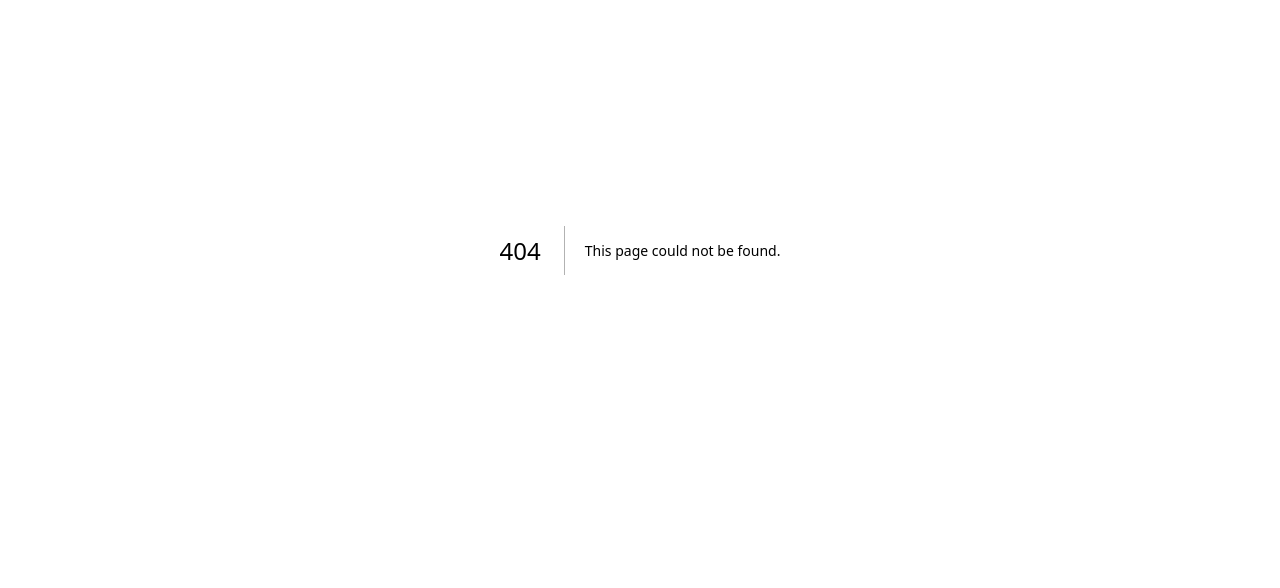
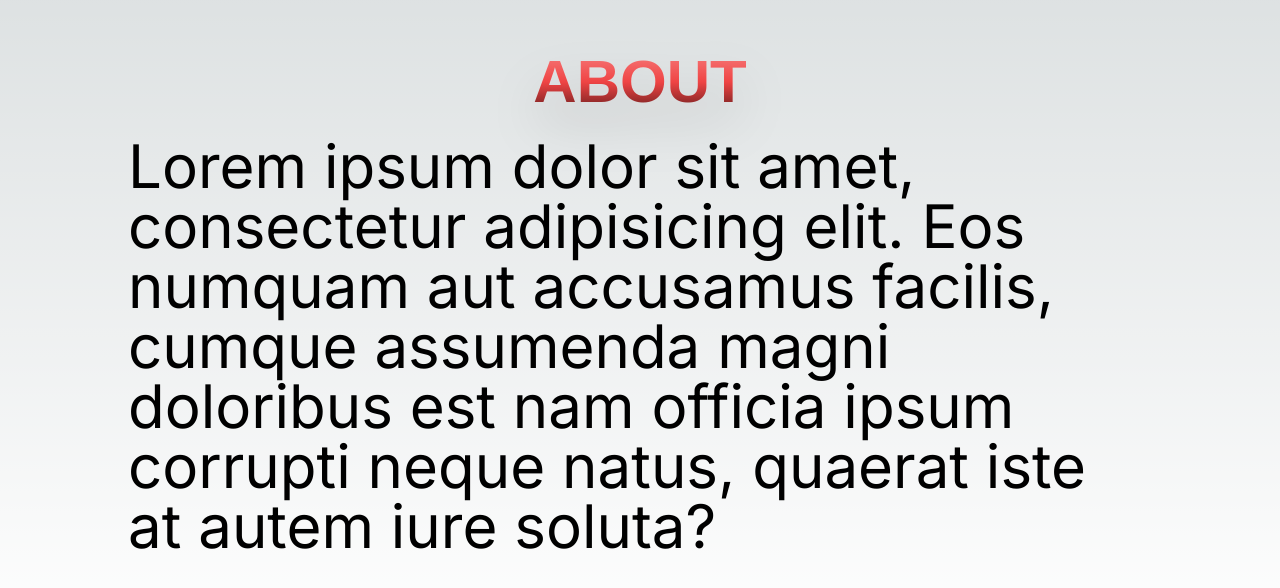
Before and after one commit to sivavarunan/my-website, a Next.js app: page /Pages/about in a window 1280 px wide. Before the commit this address had no page. Shown: the part 150-738 px from the top of the page. Built offline with nearby package versions, Linux system fonts and the light colour scheme.

Commit message:
. added about page

```diff
--- a/src/app/Pages/HomePage.tsx
+++ b/src/app/Pages/HomePage.tsx
@@ -1,4 +1,4 @@
-"use client"
+"use client";
 import React from 'react';
 import { TextGenerateEffect } from "@/Components/text-generate-effect";
 import App from '@/Components/App';
@@ -29,7 +29,10 @@ const HomePage: React.FC = () => {
               Feel <span className='bg-clip-text bg-gradient-to-b from-red-300 via-red-500 to-black drop-shadow-2xl shadow-red-500/30lg rounded-lg'> Free </span> to Explore About Me..
             </p>
             <Link href="/pages/about" passHref>
-              <button className="inline-flex h-11 animate-shimmer items-center justify-center rounded-md border border-slate-800 bg-[linear-gradient(110deg,#000103,45%,#1e2631,55%,#000103)] bg-[length:200%_100%] px-6 font-medium text-slate-400 transition-colors focus:outline-none focus:ring-2 focus:ring-slate-400 focus:ring-offset-2 focus:ring-offset-slate-50 mt-6">
+              <button
+                className="inline-flex h-11 animate-shimmer items-center justify-center rounded-md border border-slate-800 bg-[linear-gradient(110deg,#000103,45%,#1e2631,55%,#000103)] bg-[length:200%_100%] px-6 font-medium text-slate-400 transition-colors focus:outline-none focus:ring-2 focus:ring-slate-400 focus:ring-offset-2 focus:ring-offset-slate-50 mt-6"
+                aria-label="Get started"
+              >
                 Get started
               </button>
             </Link>
--- /dev/null
+++ b/src/app/Pages/about/page.tsx
@@ -0,0 +1,37 @@
+
+import React from 'react';
+import App from '@/Components/App';
+import { BackgroundGradientAnimation } from "@/Components/background-gradient-animation";
+
+const About = () => {
+  return (
+
+      <div className='relative h-screen overflow-hidden'>
+        <BackgroundGradientAnimation
+          gradientBackgroundStart="rgb(120, 120, 120)"  // Light red
+          gradientBackgroundEnd="rgb(0, 0, 0)"          // Black
+          firstColor="211, 211, 211"                   // Light Gray
+          secondColor="169, 169, 169"                   // Darker Gray
+          thirdColor="128, 128, 128"                   // Medium Gray
+          fourthColor="80, 80, 80"                      // Dark Gray
+          fifthColor="0, 0, 0"                          // Black
+          pointerColor="200, 200, 200"              // White for contrast
+          size="20%"
+          blendingValue="soft-light"
+        >
+          <div className="flex flex-col justify-center items-center p-4">
+            <div className="max-w-screen-lg w-full">
+              <div className="flex flex-col items-center justify-center mb-6">
+                <h1 className="text-6xl text-center font-bold font-karla bg-clip-text text-transparent bg-gradient-to-b from-red-300 via-red-500 to-black drop-shadow-2xl shadow-red-500/30 p-6 rounded-lg transform hover:scale-105 transition-transform duration-300 ease-in-out mt-3">
+                  ABOUT
+                </h1>
+                <p className='text-6xl'>Lorem ipsum dolor sit amet, consectetur adipisicing elit. Eos numquam aut accusamus facilis, cumque assumenda magni doloribus est nam officia ipsum corrupti neque natus, quaerat iste at autem iure soluta?</p>
+              </div>
+            </div>
+          </div>
+        </BackgroundGradientAnimation>
+      </div>
+  );
+};
+
+export default About;
```
